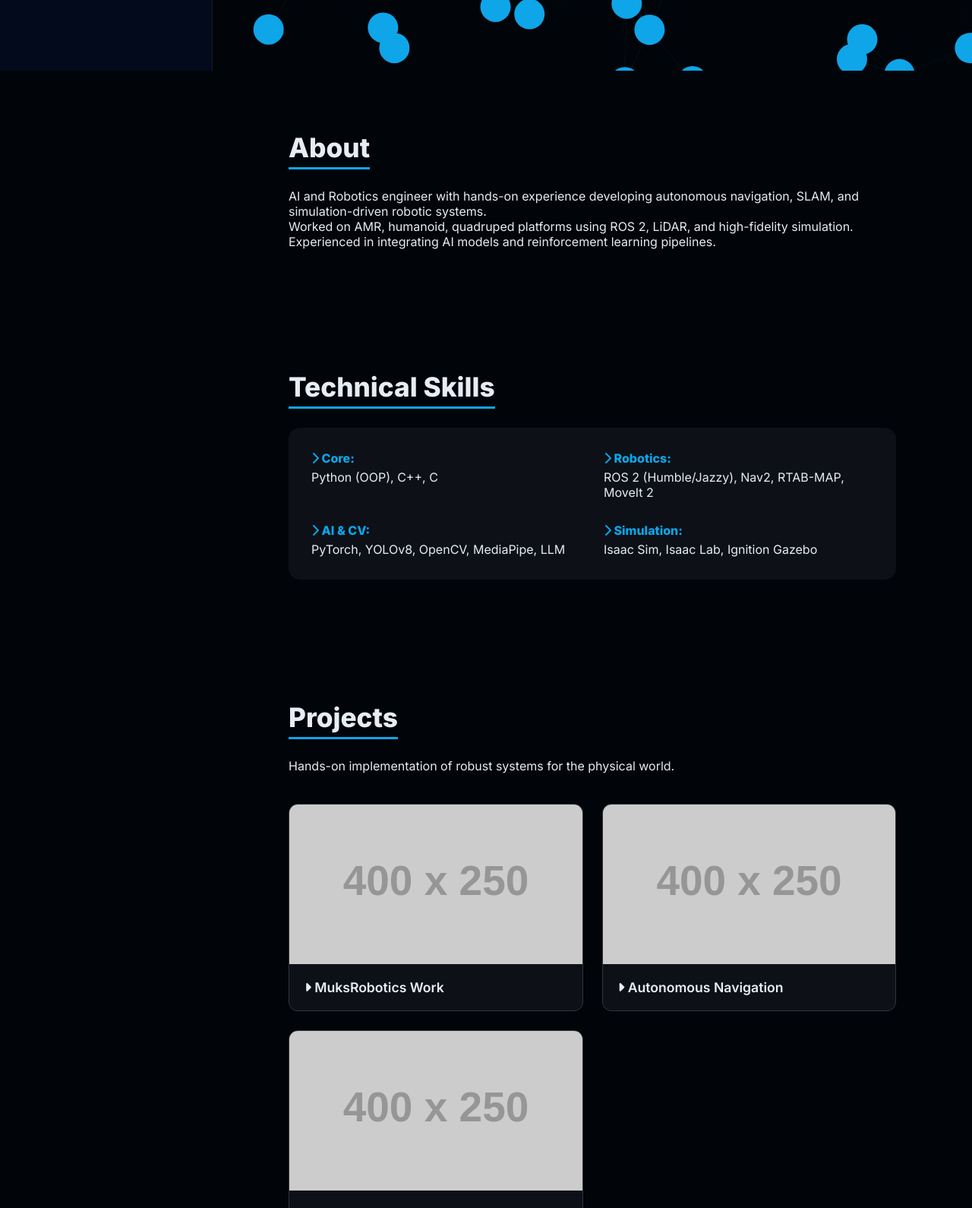
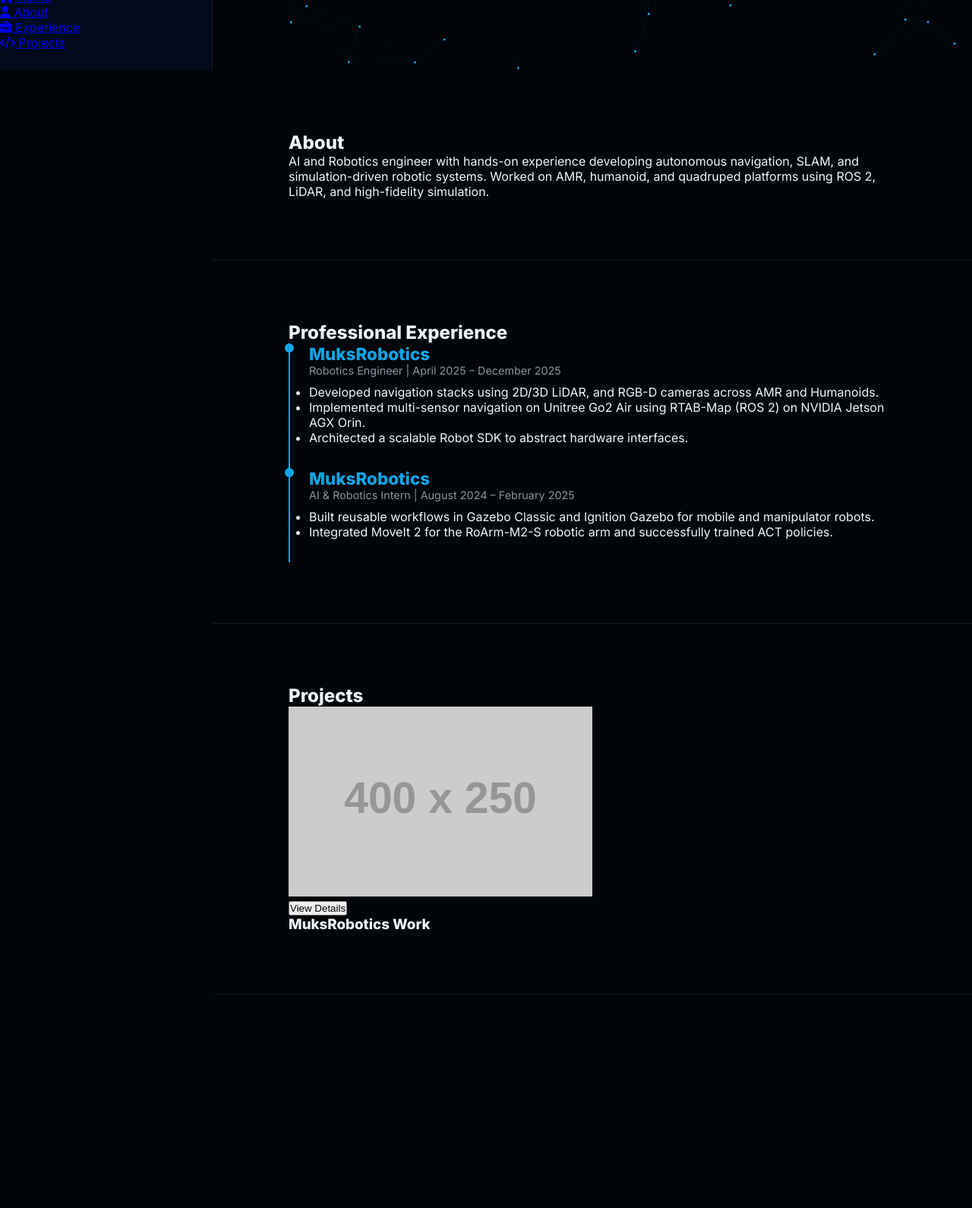
Before and after one commit to satyendra745/my-portfolio-website, a plain HTML site: page index.html in a window 1280 px wide. Shown: the part 707-2297 px from the top of the page at 76% size. After the commit the page ends 2016 px from the top, so only its background shows below. Drawn offline with nearby package versions, Linux system fonts and the light colour scheme; placeholder pictures from the web are drawn by us.

Commit message:
Updated to experience section

```diff
--- a/css/style.css
+++ b/css/style.css
@@ -1,55 +1,37 @@
 :root {
     --bg-black: #010409;
-    --card-bg: #0d1117;
     --sidebar-color: #030a1c;
     --accent: #0ea5e9;
-    --text-main: #e6edf3;
+    --text-white: #f0f6fc;
     --text-dim: #8b949e;
 }
 
 * { margin: 0; padding: 0; box-sizing: border-box; }
-body { background: var(--bg-black); color: var(--text-main); font-family: 'Inter', sans-serif; display: flex; overflow-x: hidden; }
+body { background: var(--bg-black); color: var(--text-white); font-family: 'Inter', sans-serif; display: flex; }
 
-#particles-js { position: fixed; top: 0; left: 0; width: 100%; height: 100%; z-index: 1; pointer-events: none; }
+/* Particles sirf home section par */
+#particles-js { position: absolute; width: 100%; height: 100vh; z-index: 0; pointer-events: none; }
 
-/* Sidebar Layout */
-.sidebar { width: 280px; height: 100vh; background: var(--sidebar-color); position: fixed; z-index: 100; border-right: 1px solid #161b22; }
-.sidebar-content { padding: 40px 25px; text-align: center; }
-.profile-frame { width: 130px; height: 130px; margin: 0 auto 20px; border-radius: 50%; border: 3px solid var(--accent); padding: 5px; box-shadow: 0 0 20px rgba(14, 165, 233, 0.3); }
-.profile-pic { width: 100%; height: 100%; border-radius: 50%; object-fit: cover; }
-.brand-name { font-size: 1.5rem; font-weight: 800; color: var(--accent); margin-bottom: 10px; }
+.sidebar { width: 280px; height: 100vh; background: var(--sidebar-color); position: fixed; border-right: 1px solid #161b22; z-index: 10; }
+.main-wrapper { margin-left: 280px; width: calc(100% - 280px); position: relative; z-index: 5; }
 
-.nav-menu ul { list-style: none; text-align: left; margin-top: 40px; }
-.nav-menu ul li a { color: var(--text-dim); text-decoration: none; display: block; padding: 12px 15px; border-radius: 8px; font-size: 0.95rem; margin-bottom: 8px; transition: 0.3s; }
-.nav-menu ul li a i { width: 25px; }
-.nav-menu ul li a:hover, .nav-menu ul li a.active { background: #0ea5e915; color: var(--accent); }
+/* Section Styling */
+.inner-section { padding: 80px 10%; border-bottom: 1px solid #161b22; background: var(--bg-black); }
+.hero-section { height: 100vh; display: flex; align-items: center; justify-content: center; text-align: center; }
 
-/* Main Content Wrapper */
-.main-wrapper { margin-left: 280px; width: calc(100% - 280px); position: relative; z-index: 2; }
-.inner-section { padding: 80px 10%; }
+/* Modal Design */
+.modal { display: none; position: fixed; z-index: 2000; left: 0; top: 0; width: 100%; height: 100%; background: rgba(0,0,0,0.95); overflow-y: auto; }
+.modal-content { background: #0d1117; margin: 3% auto; padding: 40px; width: 90%; border-radius: 20px; border: 1px solid var(--accent); position: relative; }
+.modal-layout { display: flex; gap: 40px; }
+.modal-left { flex: 1.5; }
+.modal-right { flex: 1; border-left: 1px solid #30363d; padding-left: 30px; }
 
-/* Hero Section */
-.hero-section { height: 100vh; display: flex; align-items: center; justify-content: center; text-align: center; }
-.glitch-name { font-size: 5.5rem; font-weight: 800; background: linear-gradient(90deg, #fff, var(--accent)); -webkit-background-clip: text; -webkit-text-fill-color: transparent; }
-.typing-container { font-size: 1.4rem; color: var(--text-dim); margin: 15px 0 40px; }
-#typed { color: var(--accent); font-weight: 600; text-decoration: underline; }
+.modal-main-img { width: 100%; border-radius: 10px; margin-bottom: 20px; }
+.modal-video-list video { width: 100%; border-radius: 10px; margin-bottom: 15px; border: 1px solid #30363d; }
+.close-btn { position: absolute; right: 25px; top: 15px; font-size: 40px; color: white; cursor: pointer; }
 
-/* Project Cards Design (The Heart of the Clone) */
-.project-container { display: grid; grid-template-columns: repeat(auto-fit, minmax(320px, 1fr)); gap: 25px; margin-top: 40px; }
-.project-card { background: var(--card-bg); border-radius: 12px; border: 1px solid #30363d; overflow: hidden; transition: 0.4s cubic-bezier(0.175, 0.885, 0.32, 1.275); }
-.project-card:hover { transform: translateY(-10px) scale(1.02); border-color: var(--accent); box-shadow: 0 10px 30px rgba(0,0,0,0.5); }
-
-.project-media { position: relative; height: 210px; overflow: hidden; }
-.project-media img { width: 100%; height: 100%; object-fit: cover; transition: 0.5s; }
-.media-overlay { position: absolute; top: 0; left: 0; width: 100%; height: 100%; background: rgba(3, 10, 28, 0.8); display: flex; align-items: center; justify-content: center; opacity: 0; transition: 0.3s; }
-.project-card:hover .media-overlay { opacity: 1; }
-.view-details { background: var(--accent); color: white; border: none; padding: 10px 25px; border-radius: 50px; cursor: pointer; font-weight: 600; }
-
-.project-body { padding: 20px; display: flex; justify-content: space-between; align-items: center; }
-.project-body h3 { font-size: 1.1rem; font-weight: 600; color: var(--text-main); }
-.proj-date { font-size: 0.8rem; color: var(--text-dim); font-style: italic; }
-
-/* Section Title Style */
-.title-line { font-size: 2.2rem; margin-bottom: 25px; display: inline-block; border-bottom: 3px solid var(--accent); padding-bottom: 5px; }
-.skills-grid { display: grid; grid-template-columns: 1fr 1fr; gap: 30px; background: #0d1117; padding: 30px; border-radius: 15px; }
-.skill-group h4 { color: var(--accent); margin-bottom: 5px; }
+/* Timeline Design */
+.timeline-item { border-left: 2px solid var(--accent); padding: 0 0 30px 25px; position: relative; }
+.timeline-item::before { content: ''; position: absolute; left: -7px; top: 0; width: 12px; height: 12px; background: var(--accent); border-radius: 50%; }
+.role { color: var(--accent); font-size: 1.4rem; }
+.designation { color: var(--text-dim); font-size: 0.9rem; margin-bottom: 10px; }
--- a/index.html
+++ b/index.html
@@ -21,16 +21,13 @@
             <div class="social-icons">
                 <a href="#"><i class="fab fa-linkedin-in"></i></a>
                 <a href="#"><i class="fab fa-github"></i></a>
-                <a href="#"><i class="fab fa-instagram"></i></a>
             </div>
             <nav class="nav-menu">
                 <ul>
-                    <li><a href="#home" class="active"><i class="fas fa-home"></i> Home</a></li>
+                    <li><a href="#home"><i class="fas fa-home"></i> Home</a></li>
                     <li><a href="#about"><i class="fas fa-user"></i> About</a></li>
-                    <li><a href="#skills"><i class="fas fa-laptop-code"></i> Skills</a></li>
                     <li><a href="#experience"><i class="fas fa-briefcase"></i> Experience</a></li>
-                    <li><a href="#projects"><i class="fas fa-project-diagram"></i> Projects</a></li>
-                    <li><a href="#contact"><i class="fas fa-envelope"></i> Contact</a></li>
+                    <li><a href="#projects"><i class="fas fa-code"></i> Projects</a></li>
                 </ul>
             </nav>
         </div>
@@ -39,99 +36,112 @@
     <main class="main-wrapper">
         <section id="home" class="hero-section">
             <div class="hero-box">
-                <h1 class="glitch-name">Satyendra</h1>
-                <p class="typing-container">I am experienced in <span id="typed"></span></p>
-                <a href="#projects" class="outline-btn">VIEW PROJECTS <i class="fas fa-arrow-down"></i></a>
+                <h1>Satyendra</h1>
+                <p>I am experienced in <span id="typed"></span></p>
+                <a href="#projects" class="outline-btn">VIEW PROJECTS ↓</a>
             </div>
         </section>
 
         <section id="about" class="inner-section">
             <h2 class="title-line">About</h2>
-            <p class="lead-text">AI and Robotics engineer with hands-on experience developing autonomous navigation, SLAM, and simulation-driven robotic systems.</p>
-            <p class="description">Worked on AMR, humanoid, quadruped platforms using ROS 2, LiDAR, and high-fidelity simulation. Experienced in integrating AI models and reinforcement learning pipelines.</p>
+            <p class="description">AI and Robotics engineer with hands-on experience developing autonomous navigation, SLAM, and simulation-driven robotic systems. Worked on AMR, humanoid, and quadruped platforms using ROS 2, LiDAR, and high-fidelity simulation.</p>
         </section>
 
-        <section id="skills" class="inner-section">
-            <h2 class="title-line">Technical Skills</h2>
-            <div class="skills-grid">
-                <div class="skill-group">
-                    <h4><i class="fas fa-chevron-right"></i> Core:</h4>
-                    <span>Python (OOP), C++, C</span>
+        <section id="experience" class="inner-section">
+            <h2 class="title-line">Professional Experience</h2>
+            <div class="timeline">
+                <div class="timeline-item">
+                    <h3 class="role">MuksRobotics</h3>
+                    <p class="designation">Robotics Engineer | April 2025 – December 2025</p>
+                    <ul>
+                        <li>Developed navigation stacks using 2D/3D LiDAR, and RGB-D cameras across AMR and Humanoids.</li>
+                        <li>Implemented multi-sensor navigation on Unitree Go2 Air using RTAB-Map (ROS 2) on NVIDIA Jetson AGX Orin.</li>
+                        <li>Architected a scalable Robot SDK to abstract hardware interfaces.</li>
+                    </ul>
                 </div>
-                <div class="skill-group">
-                    <h4><i class="fas fa-chevron-right"></i> Robotics:</h4>
-                    <span>ROS 2 (Humble/Jazzy), Nav2, RTAB-MAP, MoveIt 2</span>
-                </div>
-                <div class="skill-group">
-                    <h4><i class="fas fa-chevron-right"></i> AI & CV:</h4>
-                    <span>PyTorch, YOLOv8, OpenCV, MediaPipe, LLM</span>
-                </div>
-                <div class="skill-group">
-                    <h4><i class="fas fa-chevron-right"></i> Simulation:</h4>
-                    <span>Isaac Sim, Isaac Lab, Ignition Gazebo</span>
+                <div class="timeline-item">
+                    <h3 class="role">MuksRobotics</h3>
+                    <p class="designation">AI & Robotics Intern | August 2024 – February 2025</p>
+                    <ul>
+                        <li>Built reusable workflows in Gazebo Classic and Ignition Gazebo for mobile and manipulator robots.</li>
+                        <li>Integrated MoveIt 2 for the RoArm-M2-S robotic arm and successfully trained ACT policies.</li>
+                    </ul>
                 </div>
             </div>
         </section>
 
         <section id="projects" class="inner-section">
             <h2 class="title-line">Projects</h2>
-            <p class="section-subtitle">Hands-on implementation of robust systems for the physical world.</p>
-
             <div class="project-container">
                 <div class="project-card">
                     <div class="project-media">
-                        <img src="https://via.placeholder.com/400x250/030a1c/0ea5e9?text=MuksRobotics+Work" alt="Work">
+                        <img src="https://via.placeholder.com/400x250/030a1c/0ea5e9?text=Robotics+Project" alt="">
                         <div class="media-overlay">
-                            <button class="view-details">View Details</button>
+                            <button class="view-details-btn" onclick="openProjectModal()">View Details</button>
                         </div>
                     </div>
                     <div class="project-body">
-                        <h3><i class="fas fa-caret-right"></i> MuksRobotics Work</h3>
-                    </div>
-                </div>
-
-                <div class="project-card">
-                    <div class="project-media">
-                        <img src="https://via.placeholder.com/400x250/030a1c/0ea5e9?text=Autonomous+Navigation" alt="Nav">
-                    </div>
-                    <div class="project-body">
-                        <h3><i class="fas fa-caret-right"></i> Autonomous Navigation</h3>
-                    </div>
-                </div>
-
-                <div class="project-card">
-                    <div class="project-media">
-                        <img src="https://via.placeholder.com/400x250/030a1c/0ea5e9?text=Reinforcement+Learning" alt="RL">
-                    </div>
-                    <div class="project-body">
-                        <h3><i class="fas fa-caret-right"></i> Reinforcement Learning</h3>
-                        <span class="proj-date">Dec 2025</span>
+                        <h3>MuksRobotics Work</h3>
                     </div>
                 </div>
             </div>
         </section>
     </main>
 
+    <div id="projectModal" class="modal">
+        <div class="modal-content">
+            <span class="close-btn" onclick="closeProjectModal()">&times;</span>
+            <div class="modal-layout">
+                <div class="modal-left">
+                    <img src="https://via.placeholder.com/600x350/030a1c/0ea5e9?text=Main+Project+Image" class="modal-main-img">
+                    <div class="modal-text-content">
+                        <h2>Project Information</h2>
+                        <p><strong>Category:</strong> Robotics & AI</p>
+                        <p><strong>Focus:</strong> Simulation, Navigation, Manipulation</p>
+                        <p><strong>Tools:</strong> ROS 2, Gazebo, MoveIt 2, MuJoCo</p>
+                        <p class="modal-desc">Detailed implementation of autonomous navigation systems using SLAM and VLM for object-level understanding.</p>
+                    </div>
+                </div>
+                <div class="modal-right">
+                    <h2>Learnings & Demos</h2>
+                    <div class="modal-video-list">
+                        <div class="video-item">
+                            <p>Simulation Demo:</p>
+                            <video controls><source src="assets/video1.mp4" type="video/mp4"></video>
+                        </div>
+                        <div class="video-item">
+                            <p>Real Robot Deployment:</p>
+                            <video controls><source src="assets/video2.mp4" type="video/mp4"></video>
+                        </div>
+                    </div>
+                </div>
+            </div>
+        </div>
+    </div>
+
     <script src="https://cdn.jsdelivr.net/npm/particles.js@2.0.0/particles.min.js"></script>
     <script src="https://unpkg.com/typed.js@2.1.0/dist/typed.umd.js"></script>
     <script>
-        // Typing Effect
+        // Typed Effect
         new Typed('#typed', {
-            strings: ['PyTorch', 'ROS 2', 'SLAM', 'Autonomous Navigation'],
-            typeSpeed: 60,
-            backSpeed: 40,
-            loop: true
+            strings: ['PyTorch', 'ROS 2', 'C++', 'Autonomous Navigation'],
+            typeSpeed: 60, backSpeed: 40, loop: true
         });
 
-        // Particles Effect
+        // Particles Config (Radius set to 1.5 for tiny points)
         particlesJS('particles-js', {
             "particles": {
-                "number": { "value": 100 },
+                "number": { "value": 150 },
+                "size": { "value": 1.5 },
                 "color": { "value": "#0ea5e9" },
-                "line_linked": { "enable": true, "distance": 150, "color": "#0ea5e9", "opacity": 0.2, "width": 1 },
-                "move": { "enable": true, "speed": 1.5 }
+                "line_linked": { "enable": true, "distance": 150, "color": "#0ea5e9", "opacity": 0.15 },
+                "move": { "enable": true, "speed": 1 }
             }
         });
+
+        // Modal Controls
+        function openProjectModal() { document.getElementById('projectModal').style.display = 'block'; }
+        function closeProjectModal() { document.getElementById('projectModal').style.display = 'none'; }
     </script>
 </body>
 </html>
```
